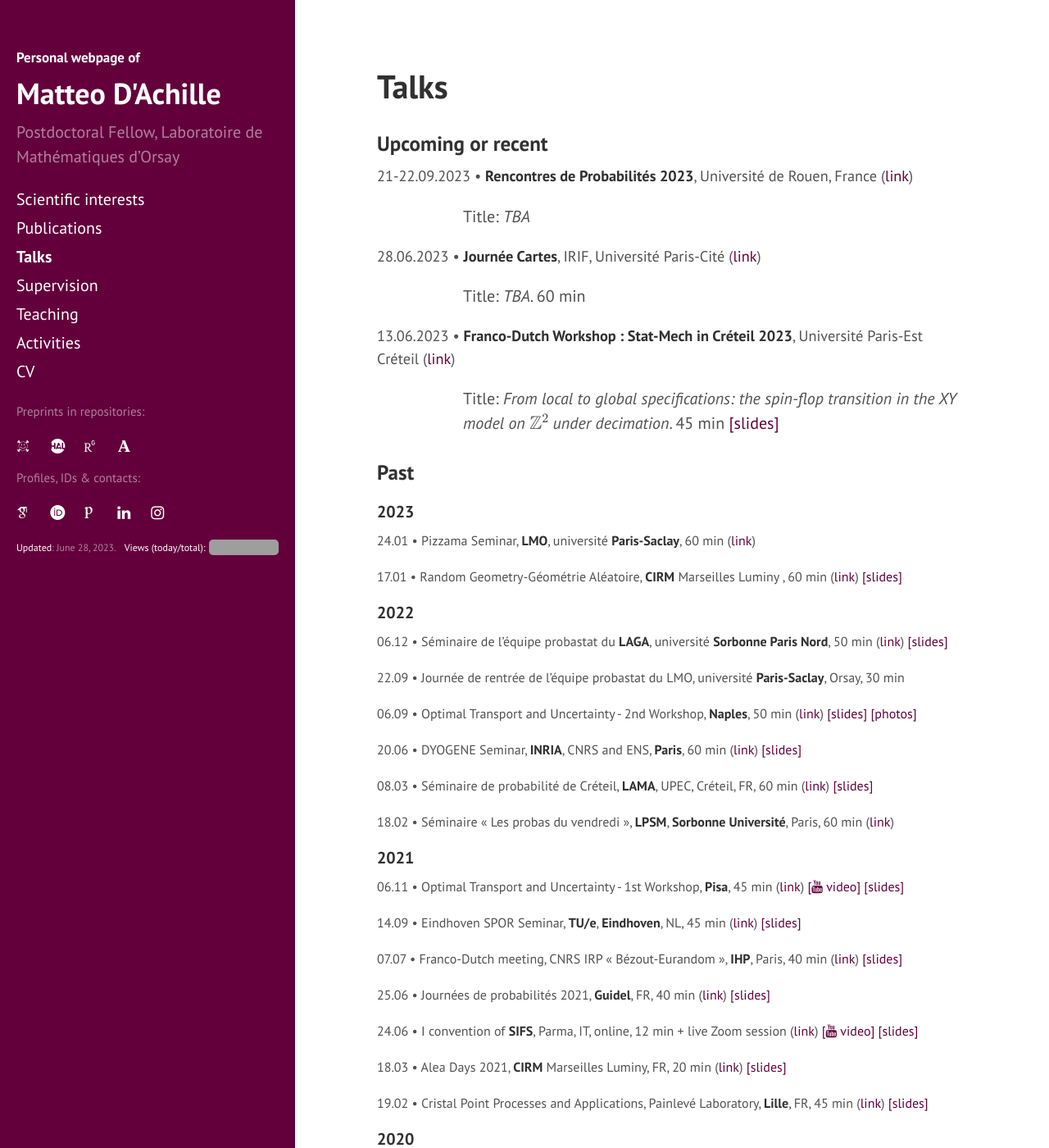
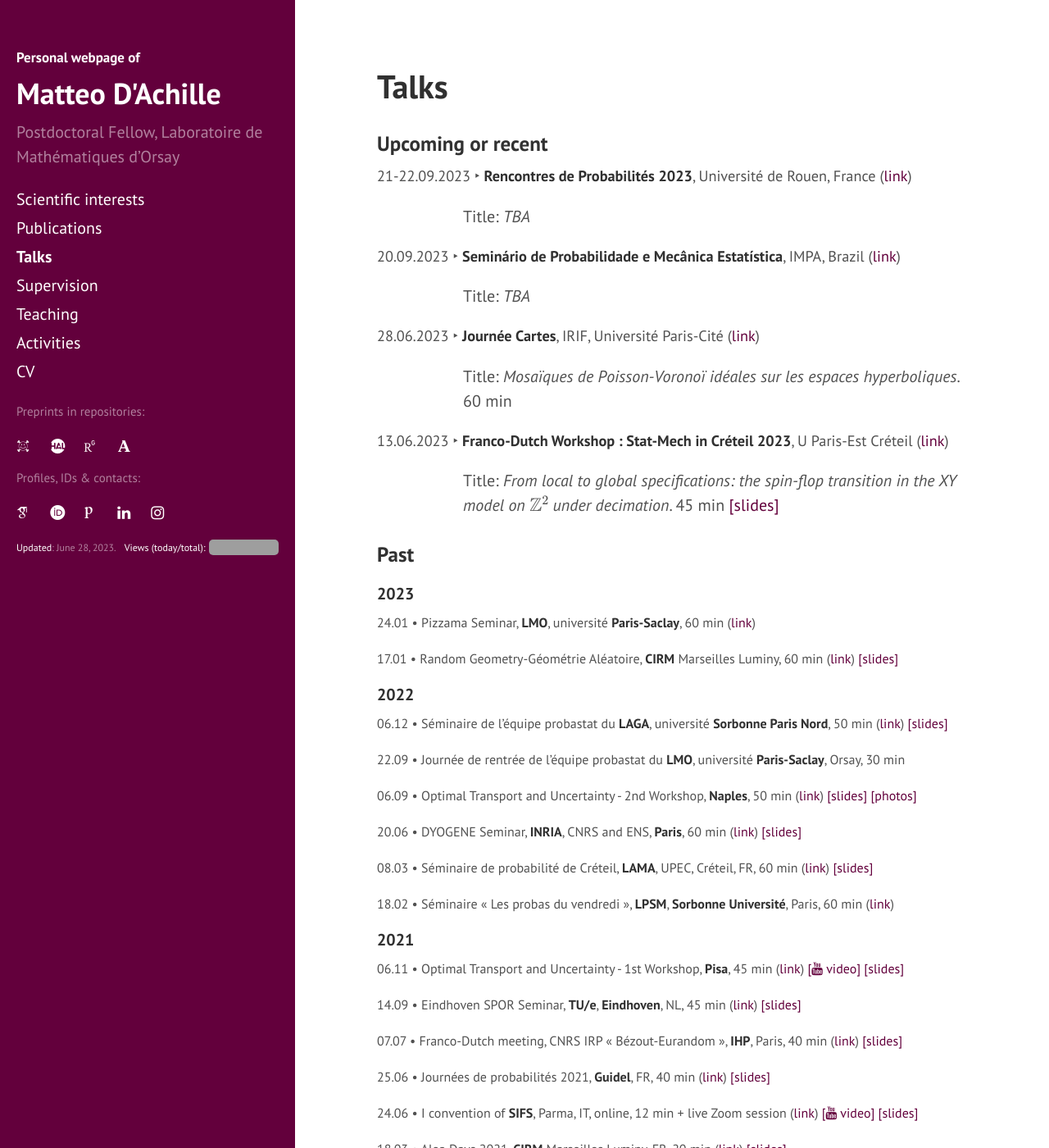
Before and after one commit to matteodachille/matteodachille.github.io, a Jekyll site: the page built from talks.md, in a window 1280 px wide and 1400 px high. Shown: the whole window at 82% size. Built offline with Jekyll 4.4.1, drawn with Linux system fonts in a browser that asks for light colours; nearby versions of some CDN libraries; some web fonts are replaced; some of the changed text lies outside the part shown; grey boxes are pictures that could not be loaded.

Commit message:
Updated talk list

```diff
--- a/talks.md
+++ b/talks.md
@@ -25,22 +25,29 @@ s
 
 ### Upcoming or recent
 
-21-22.09.2023 &#x2022; **Rencontres de Probabilités 2023**, Université de Rouen, France ([link](https://lmrs.univ-rouen.fr/fr/content/rencontres-de-probabilites-2023){:target="_blank"})
+21-22.09.2023 &#x2023; **Rencontres de Probabilités 2023**, Université de Rouen, France ([link](https://lmrs.univ-rouen.fr/fr/content/rencontres-de-probabilites-2023){:target="_blank"})
 {: style="font-size: 18.3px" }
 
 Title: _TBA_ <!--[ [slides] ](#){:target="_blank"}-->
 {: style="margin-left: 105px" }
 
 
-28.06.2023 &#x2022; **Journée Cartes**, IRIF, Université Paris-Cité ([link](https://indico.in2p3.fr/event/30166/){:target="_blank"})
+20.09.2023 &#x2023; **Seminário de Probabilidade e Mecânica Estatística**, IMPA, Brazil ([link](https://spmes.impa.br/){:target="_blank"})
+{: style="font-size: 18.3px" }
+
+Title: _TBA_ <!--[ [slides] ](#){:target="_blank"}-->
+{: style="margin-left: 105px" }
+
+
+28.06.2023 &#x2023; **Journée Cartes**, IRIF, Université Paris-Cité ([link](https://indico.in2p3.fr/event/30166/){:target="_blank"})
 {: style="font-size: 18.3px" }
 
 
-Title: _TBA_. 60 min <!--[ [slides] ](#){:target="_blank"}-->
+Title: _Mosaïques de Poisson-Voronoï idéales sur les espaces hyperboliques_. 60 min <!--[ [slides] ](#){:target="_blank"}-->
 {: style="margin-left: 105px" }
 
 
-13.06.2023 &#x2022; **Franco-Dutch Workshop : Stat-Mech in Créteil 2023**, Université Paris-Est Créteil ([link](https://lama.u-pem.fr/evenements/seminaire/groupe_de_travail_probabilites/franco_dutch_workshop_stat_mech_in_creteil_2023){:target="_blank"})
+13.06.2023 &#x2023; **Franco-Dutch Workshop : Stat-Mech in Créteil 2023**, U Paris-Est Créteil ([link](https://lama.u-pem.fr/evenements/seminaire/groupe_de_travail_probabilites/franco_dutch_workshop_stat_mech_in_creteil_2023){:target="_blank"})
 {: style="font-size: 18.3px" }
 
 
@@ -59,7 +66,7 @@ Title: _From local to global specifications: the spin-flop transition in the XY
 {: style="font-size: 16px" }
 
 
-17.01 &#x2022; Random Geometry-Géométrie Aléatoire, **CIRM** Marseilles Luminy , 60 min ([link](https://conferences.cirm-math.fr/3021.html){:target="_blank"})  [ [slides] ]({{ site.baseurl }}downloads/ERAP_CIRM_GA-RG_final.pdf){:target="_blank"}
+17.01 &#x2022; Random Geometry-Géométrie Aléatoire, **CIRM** Marseilles Luminy, 60 min ([link](https://conferences.cirm-math.fr/3021.html){:target="_blank"})  [ [slides] ]({{ site.baseurl }}downloads/ERAP_CIRM_GA-RG_final.pdf){:target="_blank"}
 {: style="font-size: 16px" }
 
 #### 2022
@@ -69,7 +76,7 @@ Title: _From local to global specifications: the spin-flop transition in the XY
 {: style="font-size: 16px" }
 
 
-22.09 &#x2022; Journée de rentrée de l'équipe probastat du LMO, université **Paris-Saclay**, Orsay, 30 min
+22.09 &#x2022; Journée de rentrée de l'équipe probastat du **LMO**, université **Paris-Saclay**, Orsay, 30 min
 {: style="font-size: 16px" }
 
 06.09 &#x2022; Optimal Transport and Uncertainty - 2nd Workshop, **Naples**, 50 min ([link](https://sites.google.com/view/otau2){:target="_blank"}) [ [slides] ]({{ site.baseurl }}downloads/ERAP_OtaU2_Napoli_final.pdf){:target="_blank"} [ [photos] ](https://sites.google.com/view/otau2/photos){:target="_blank"}
@@ -101,7 +108,7 @@ Title: _From local to global specifications: the spin-flop transition in the XY
 {: style="font-size: 16px" }
 18.03 &#x2022; Alea Days 2021, **CIRM** Marseilles Luminy, FR, 20 min ([link](https://gt-alea.math.cnrs.fr/alea2021/){:target="_blank"}) [ [slides] ]({{ site.baseurl }}downloads/ALEA2021_MZSVs_ERAP_final.pdf){:target="_blank"}
 {: style="font-size: 16px;" }
-19.02 &#x2022; Cristal Point Processes and Applications, Painlevé Laboratory, **Lille**, FR, 45 min ([link](http://seminaire.univ-lille1.fr/node/544){:target="_blank"}) [ [slides] ]({{ site.baseurl }}downloads/erap22-Lille-finalv2.pdf){:target="_blank"}
+19.02 &#x2022; Cristal Point Processes and Applications, **Painlevé** Laboratory, **Lille**, FR, 45 min ([link](http://seminaire.univ-lille1.fr/node/544){:target="_blank"}) [ [slides] ]({{ site.baseurl }}downloads/erap22-Lille-finalv2.pdf){:target="_blank"}
 {: style="font-size: 16px;" }
 
 #### 2020
```
